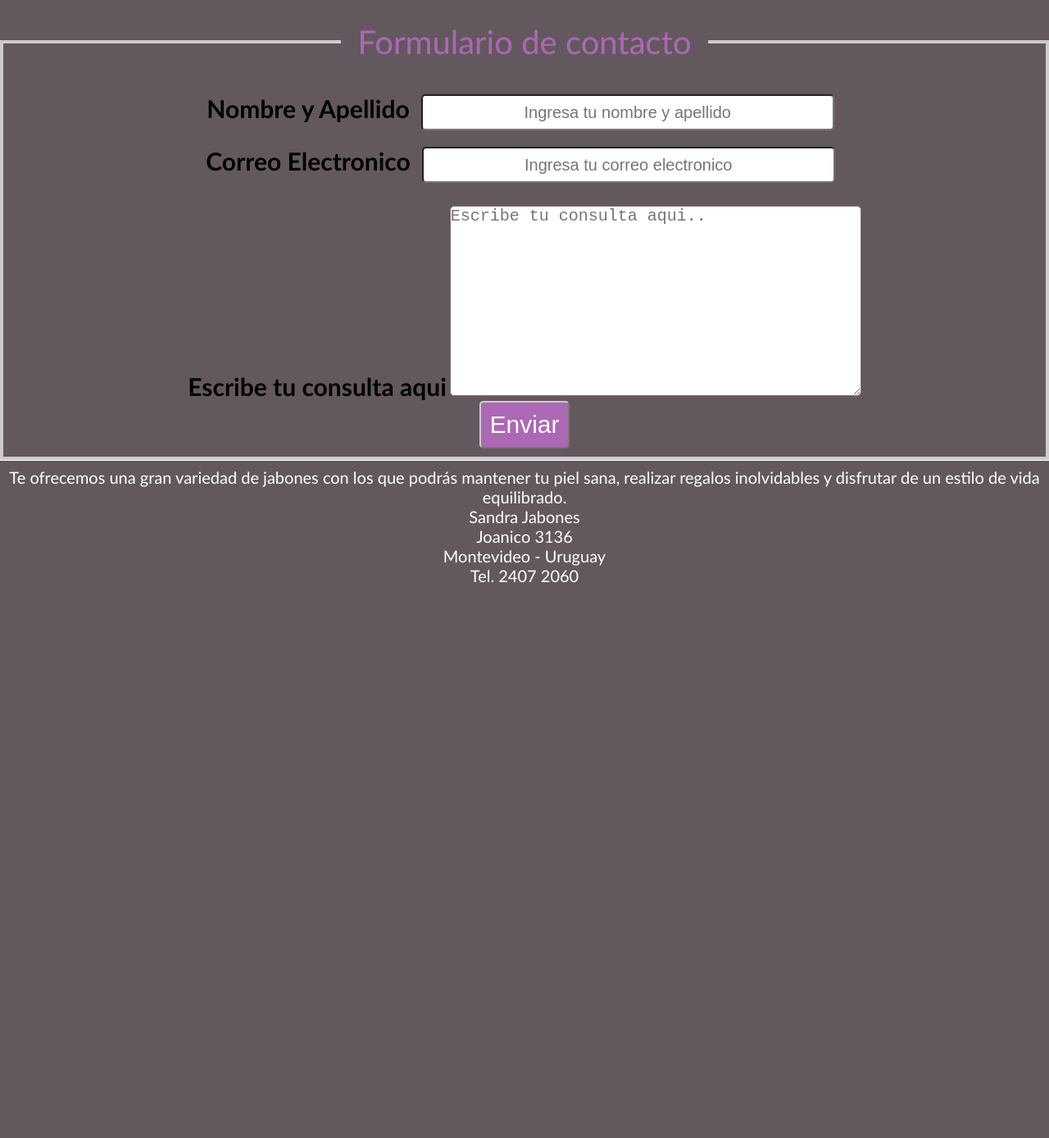
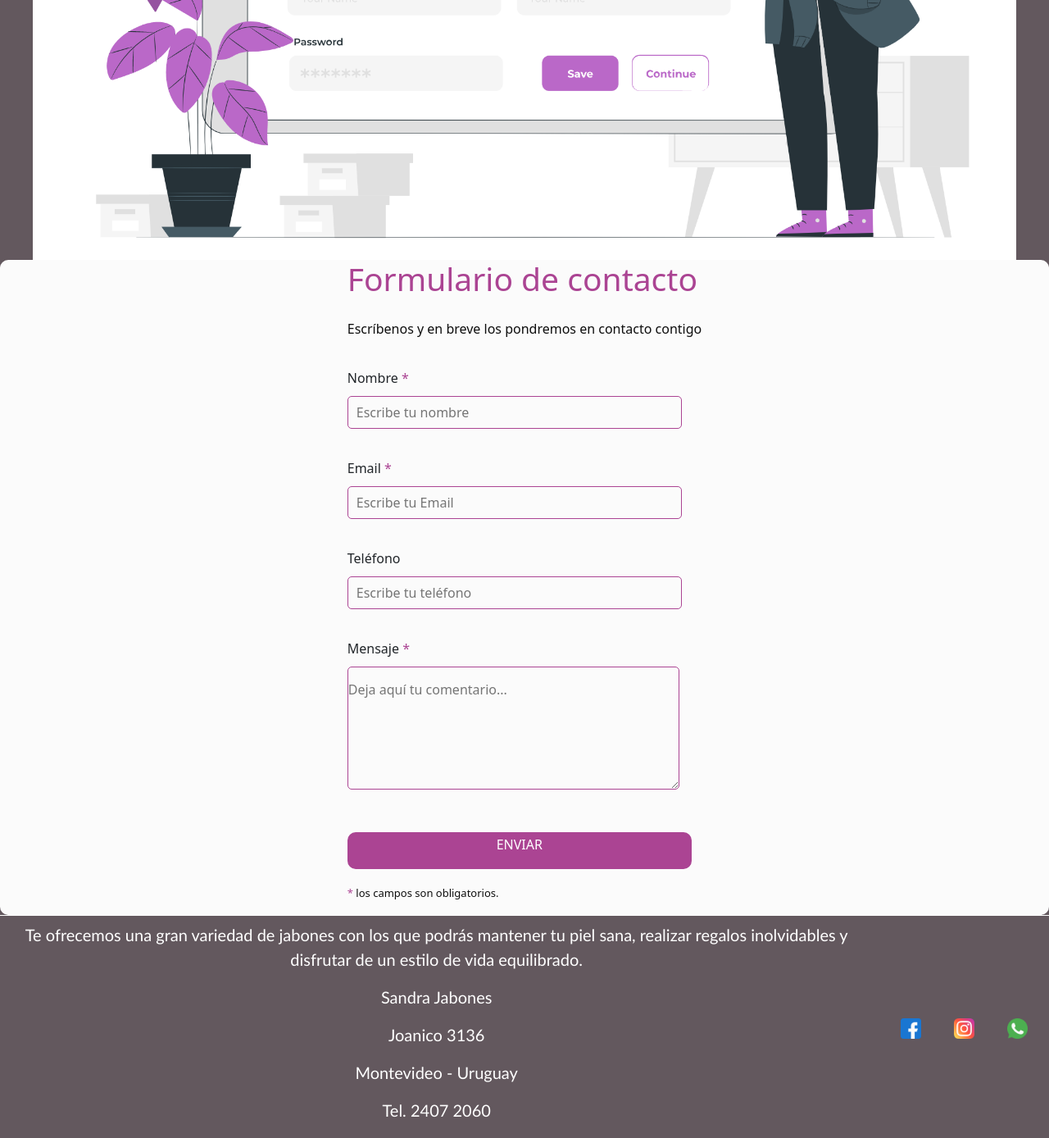
Before and after one commit to diego717/Flexbox-Grid---Diego-Sasen, a plain HTML site: page pages/contacto.html in a window 1280 px wide. Shown: the part 692-2080 px from the top of the page at 82% size. Before the commit the page ends 1414 px from the top, so only its background shows below. Drawn offline with nearby package versions, Linux system fonts and the light colour scheme.

Commit message:
Se aplico Bootstrap a Index y contacto

```diff
--- a/pages/contacto.html
+++ b/pages/contacto.html
@@ -7,77 +7,130 @@
     <meta name="viewport" content="width=device-width, initial-scale=1.0">
     <title>Formulario de contacto</title>
     <link rel="icon" href="../images/favicon.png" />
+    <link href="https://cdn.jsdelivr.net/npm/bootstrap@5.2.0/dist/css/bootstrap.min.css" rel="stylesheet"
+        integrity="sha384-gH2yIJqKdNHPEq0n4Mqa/HGKIhSkIHeL5AyhkYV8i59U5AR6csBvApHHNl/vI1Bx" crossorigin="anonymous" />
+    <script src="https://cdn.jsdelivr.net/npm/bootstrap@5.2.0/dist/js/bootstrap.bundle.min.js"
+        integrity="sha384-A3rJD856KowSb7dwlZdYEkO39Gagi7vIsF0jrRAoQmDKKtQBHUuLZ9AsSv4jD4Xa"
+        crossorigin="anonymous"></script>
     <link rel="preconnect" href="https://fonts.googleapis.com">
     <link rel="preconnect" href="https://fonts.gstatic.com" crossorigin>
     <link href="https://fonts.googleapis.com/css2?family=Heebo&display=swap" rel="stylesheet">
     <link rel="stylesheet" href="../style.css">
+    <link href="https://fonts.googleapis.com/css2?family=Dancing+Script:wght@700&family=Heebo&display=swap"
+        rel="stylesheet">
 
 </head>
 
 <body>
-    <header>
+
     <!-- Logo para volver al inicio -->
-        <div class="img-container">
-            <a href="../index.html">
-                <img class="img-logo-cent" src="../images/sandrajabones.png" alt="logo-empresa-volver-inicio">
-            </a>
-        </div>
+    <div class="row align-items-center">
+        <header class="col-3">
+            <h1 class="titulo-principal">
+                <a class="titulo-style" href="index.html">Sandra Jabones</a>
+            </h1>
+        </header>
         <!-- Barra de navegacion -->
-        <nav class="nav-position">
+        <nav class="col-9">
             <ul>
-                <li class="nav-index"><a href="../index.html">Inicio</a></li>
-                <li class="nav-aboutus"><a href="../pages/aboutus.html">Acerca de nosotros</a></li>
-                <li class="nav-elaboracion"><a href="../pages/elaboracion.html">Elaboracion de productos</a></li>
-                <li class="nav-clientes"><a href="../pages/clientes.html">Clientes</a></li>
-                <li class="nav-contacto"><a href="#contacto">Contacto</a></li>
+                <li><a href="../index.html">Inicio</a></li>
+                <li><a href="../pages/aboutus.html">Acerca de nosotros</a></li>
+                <li>
+                    <a href="../pages/elaboracion.html">Elaboracion de productos</a>
+                </li>
+                <li><a href="../pages/clientes.html">Clientes</a></li>
+                <li><a href="#contacto">Contacto</a></li>
             </ul>
         </nav>
-    </header>
-    <br>
+    </div>
+
+
 
     <!-- Seccion de formulario de contacto -->
-    <form action="#contacto" method="get" enctype="multipart/form-data">
 
-        <img class="img-formulario-contacto" src="../images/Forms-pana.png" alt="Imagen de formulario descriptivo">
-        <fieldset id="form-container">
-            <legend class="form-container__titulo">Formulario de contacto</legend>
+        <div class="row">
+            <div class="img-formulario-container col-12">
+                <img class="img-formulario img-fluid" src="../images/probando.png"
+                    alt="Imagen de formulario descriptivo">
+            </div>
+        </div>
+        <div class="row ">
+            <div class="contact-form-container col-12">
+                <div class="contact_form">
 
-            <div>
-                <label class="form-container__inputs-title" for="nombre-apellido">Nombre y Apellido</label>
+                    <div class="formulario">
+                        <h1>Formulario de contacto</h1>
+                        <h3>Escríbenos y en breve los pondremos en contacto contigo</h3>
 
-                <input class="form-container__inputs" type="text" id="nombre-apellido" name="nombre-apellido"
-                    placeholder="Ingresa tu nombre y apellido" required>
+
+                        <form action="submeter-formulario.php" method="post">
+
+
+                            <p>
+                                <label for="nombre" class="colocar_nombre">Nombre
+                                    <span class="obligatorio">*</span>
+                                </label>
+                                <input class="" type="text" name="introducir_nombre" id="nombre" required="obligatorio"
+                                    placeholder="Escribe tu nombre">
+                            </p>
+
+                            <p>
+                                <label for="email" class="colocar_email">Email
+                                    <span class="obligatorio">*</span>
+                                </label>
+                                <input type="email" name="introducir_email" id="email" required="obligatorio"
+                                    placeholder="Escribe tu Email">
+                            </p>
+
+                            <p>
+                                <label for="telefone" class="colocar_telefono">Teléfono
+                                </label>
+                                <input type="tel" name="introducir_telefono" id="telefono"
+                                    placeholder="Escribe tu teléfono">
+                            </p>
+
+
+                            <p>
+                                <label for="mensaje" class="colocar_mensaje">Mensaje
+                                    <span class="obligatorio">*</span>
+                                </label>
+                                <textarea name="introducir_mensaje" class="texto_mensaje" id="mensaje"
+                                    required="obligatorio" placeholder="Deja aquí tu comentario..."></textarea>
+                            </p>
+
+                            <button type="submit" name="enviar_formulario" id="enviar">
+                                <p>Enviar</p>
+                            </button>
+
+                            <p class="aviso">
+                                <span class="obligatorio"> * </span>los campos son obligatorios.
+                            </p>
+
+                        </form>
                     </div>
-
-            <div>
-                <label class="form-container__inputs-title" for="apellido">Correo Electronico</label>
-
-                <input class="form-container__inputs" type="email" id="correo-electronico" name="correo-electronico"
-                    placeholder="Ingresa tu correo electronico" required>
                 </div>
-            <br>
-            <div>
-                <label class="form-container__inputs-title" for="consulta">Escribe tu consulta aqui</label>
-
-                <textarea class="form-container__inputs-consult" placeholder="Escribe tu consulta aqui.."
-                    name="consulta" id="consulta" cols="30" rows="10" required></textarea>
             </div>
-
-            <div>
-                <input id="form-button" type="submit" value="Enviar">
+    </form>
     </div>
-        </fieldset>
-    </form>
     <footer class="footer">
-        <div>
-            <p>Te ofrecemos una gran variedad de jabones con los que podrás mantener tu piel sana, realizar regalos
-                inolvidables y disfrutar de un estilo de vida equilibrado.
+        <div class="row">
+            <div class="col-10">
+                <p>
+                    Te ofrecemos una gran variedad de jabones con los que podrás
+                    mantener tu piel sana, realizar regalos inolvidables y disfrutar
+                    de un estilo de vida equilibrado.
                 </p>
                 <p>Sandra Jabones</p>
                 <p>Joanico 3136</p>
                 <p>Montevideo - Uruguay</p>
                 <p>Tel. 2407 2060</p>
             </div>
+            <div class="img-container col-2">
+                <img class="img-logo-rrss" src="../images/facebook.png" alt="Logo de Facebook" />
+                <img class="img-logo-rrss" src="../images/instagram.png" alt="Logo de instagram" />
+                <img class="img-logo-rrss" src="../images/whatsapp.png" alt="Logo de Whatsapp" />
+            </div>
+        </div>
     </footer>
 </body>
 
--- a/style.css
+++ b/style.css
@@ -4,9 +4,8 @@
   list-style-type: none;
 }
 
-
 body {
-  background-color:#63585e;
+  background-color: #63585e;
 }
 #name-empresa {
   font-family: Dancing Script;
@@ -27,12 +26,12 @@ color: #fff;
   padding: 3rem;
 }
 
- .titulo-style{
+.titulo-style {
   text-decoration: none;
   color: #fff;
-  animation: titulo-style 0.7s cubic-bezier(0.215, 0.610, 0.355, 1.000) both;
+  animation: titulo-style 0.7s cubic-bezier(0.215, 0.61, 0.355, 1) both;
 }
- @keyframes titulo-style  {
+@keyframes titulo-style {
   0% {
     letter-spacing: -0.5em;
     opacity: 0;
@@ -45,10 +44,9 @@ color: #fff;
   }
 }
 
-
-header{
+header {
   display: flex;
-  justify-content:space-between;
+  justify-content: space-between;
 }
 /* Logo de empresa */
 .img-logo-cent {
@@ -57,12 +55,11 @@ header{
   border-radius: 5px;
 }
 
-
 /* Estilo de logo redes sociales */
 .img-container {
-  display:flex;
+  display: flex;
   flex-direction: row;
-  justify-content:space-around;
+  justify-content: space-around;
   padding: 10px;
   align-items: center;
 }
@@ -71,11 +68,8 @@ header{
   display: flex;
   width: 1.5625rem;
   height: 1.5625rem;
-  justify-content:space-around;
-
-
+  justify-content: space-around;
 }
-
 
 /* Texto inicial de Index */
 .introduct {
@@ -89,27 +83,23 @@ header{
   color: #63585e;
   width: auto;
   padding: 5px;
-  background-color:#b9c0da;
-
-
+  background-color: #b9c0da;
 }
 
 /* Barra de navegacion */
-ul{
+ul {
   display: flex;
   flex-direction: row;
-  justify-content:space-around;
-  background-color: #998DA0;
+  justify-content: space-around;
+  background-color: #998da0;
   padding: 15px;
   border-radius: 3px;
   border: 1px solid #fff;
 }
 
-
 ul li {
   display: flex;
 }
-
 
 ul li a {
   display: flex;
@@ -121,11 +111,10 @@ ul li a {
 }
 
 li a:hover {
-  background-color: #998DA0;
+  background-color: #998da0;
   transform: scale(1.3);
   transition: 0.5s;
   color: #fff;
-
 }
 
 .nav-position {
@@ -144,23 +133,6 @@ li a:hover {
 
 .parrafo-nosotros {
   padding: 3px;
-}
-
-/* Slider inicial */
-.slider-con__principal{
-  display: flex;
-  justify-content:center;
-
-}
-
-.img-slider {
-  display: flex;
-  width: 854px;
-  height: 480px;
-  border-radius: 5px;
-  box-shadow: 0 0 10px rgba(0, 0, 0);
-  margin-top: 15px;
-  margin-bottom: 15px;
 }
 
 
@@ -188,80 +160,122 @@ li a:hover {
 }
 /* Footer de pagina */
 .footer {
-  display:flex;
+  display: flex;
   font-size: 1.25rem;
   color: white;
   text-align: center;
   font-family: "Gill Sans", "Gill Sans MT", Calibri, "Trebuchet MS", sans-serif;
-  flex-direction:column;
+  flex-direction: column;
   padding: 0.5rem;
   border-top: 1px solid #fff;
+}
+
+/* Formulario de contacto */
 
 
+.contact_form {
+  display: flex;
+  justify-content:center;
+  width: auto;
+  height: auto;
+  border-radius: 10px;
+  background-color: #fbfbfb;
 
 }
 
-/* Formulario de contacto */
-.img-formulario-contacto {
-  width: 854px;
-  height: 600px;
-  margin: 10px auto;
-  display: block;
+input {
+  background-color: #fbfbfb;
+  width: 408px;
+  height: 40px;
+  border-radius: 5px;
+  border-style: solid;
+  border-width: 1px;
+  border-color: #ab4493;
+  margin-top: 10px;
+  padding-left: 10px;
+  margin-bottom: 20px;
 }
 
-#form-container {
-  text-align: center;
-  padding: 10px;
-  border: 4px solid #ccc;
+textarea {
+  background-color: #fbfbfb;
+  width: 405px;
+  height: 150px;
+  border-radius: 5px;
+  border-style: solid;
+  border-width: 1px;
+  border-color: #ab4493;
+  margin-top: 10px;
+  margin-bottom: 20px;
+  padding-top: 15px;
 }
 
-.form-container__titulo {
-  padding: 20px;
-  font-size: 40px;
-  font-family: "Gill Sans", "Gill Sans MT", Calibri, "Trebuchet MS", sans-serif;
-  color: #ac68b5;
+label {
+  display: block;
+  float: center;
 }
 
-.form-container__inputs-title {
-  font-weight: bold;
-  font-size: 30px;
-  font-family: "Gill Sans", "Gill Sans MT", Calibri, "Trebuchet MS", sans-serif;
+button {
+  height: 45px;
+  margin-bottom: 20px;
+  margin-top: 10px;
+  text-transform: uppercase;
+  background-color: #ab4493;
+  border-color: #ab4493;
+  border-style: solid;
+  border-radius: 10px;
+  width: 420px;
+  cursor: pointer;
 }
 
-.form-container__inputs {
-  font-size: 20px;
-  margin: 10px;
-  border-radius: 5px;
-  width: 500px;
-  height: 40px;
-  text-align: center;
+button p {
+  color: #fff;
 }
 
-.form-container__inputs-consult {
-  font-size: 20px;
-  width: 500px;
-  border-radius: 5px;
+span {
+  color: #ab4493;
 }
 
-#form-button {
-  border-radius: 5px;
-  font-size: 30px;
-  padding: 10px;
-  background-color: #ac68b5;
-  color: white;
-  border-color: #ccc;
+.aviso {
+  font-size: 13px;
+  color: #0e0e0e;
 }
 
-#form-button:hover {
-  background-color: #fff;
-  color: #000;
-  transition: 0.7s;
+h1 {
+  font-size: 39px;
+  text-align: letf;
+  padding-bottom: 20px;
+  color: #ab4493;
+}
+
+h3 {
+  font-size: 16px;
+  padding-bottom: 30px;
+  color: #0e0e0e;
+}
+
+
+.formulario input:focus {
+  outline: 0;
+  border: 1px solid #97d848;
+}
+
+.formulario textarea:focus {
+  outline: 0;
+  border: 1px solid #97d848;
+}
+.img-formulario-container{
+  display:flex;
+  justify-content:center;
+}
+.img-formulario{
+
+  width: 75rem;
   }
 
 /* Estilos de testimonios de clientes */
-.clientes{
+.clientes {
   display: flex;
-	flex-flow:wrap;
+  flex-flow: wrap;
   justify-content: space-evenly;
 }
 
@@ -277,8 +291,6 @@ li a:hover {
   height: 500px;
   flex: 0 0 320px;
   border: 4px solid #ac68b5;
-
-
 }
 .cliente-container__img {
   display: flex;
@@ -287,7 +299,6 @@ li a:hover {
   width: 100%;
   background-color: #f5f5f5;
   margin-top: 5px;
-
 }
 .cliente-container__img img {
   width: 100%;
@@ -295,9 +306,7 @@ li a:hover {
 }
 .cliente-testimonio__container {
   margin: 1.5rem;
-  font-family: 'Franklin Gothic Medium', 'Arial Narrow', Arial, sans-serif;
-
-
+  font-family: "Franklin Gothic Medium", "Arial Narrow", Arial, sans-serif;
 }
 .cliente-testimonio__container h4 {
   font-size: 1.4rem;
@@ -307,39 +316,37 @@ li a:hover {
   line-height: 1.5rem;
 }
 
-@media (max-width:768px) {
+@media (max-width: 768px) {
   .grid {
     display: grid;
     grid-auto-rows: min-content max-content auto;
     grid-template-columns: repeat(auto-fill, minmax(100%, 1fr));
-
-
   }
-  header{
+  header {
     display: flex;
-    justify-content:space-evenly;
+    justify-content: space-evenly;
   }
 
-  ul{
+  ul {
     display: flex;
     flex-flow: column wrap;
-
   }
 
   ul li {
-    justify-content:center;
+    justify-content: center;
   }
 
   .content-introduct {
     display: flex;
     font-size: 1rem;
+    color: #fff;
     background-color: #7f9183;
   }
   .titulo-principal {
     font-size: 2rem;
   }
 
-  .img-logo-rrss{
+  .img-logo-rrss {
     display: flex;
     width: 1.25rem;
     height: 1.25rem;
@@ -351,9 +358,12 @@ li a:hover {
     height: 100%;
     border-radius: 5px;
     box-shadow: 0 0 10px rgba(0, 0, 0);
-
-
   }
-
-
+  .img-ocult {
+    display: none;
    }
+   .img-formulario {
+    width: 100%;
+    height: auto;
+   }
+}
```
Also changed, not shown: index.html (+5 -5 lines), images/Forms-pana.png, images/probando.png (added). Lines whose indentation alone changed are shown as unchanged.
